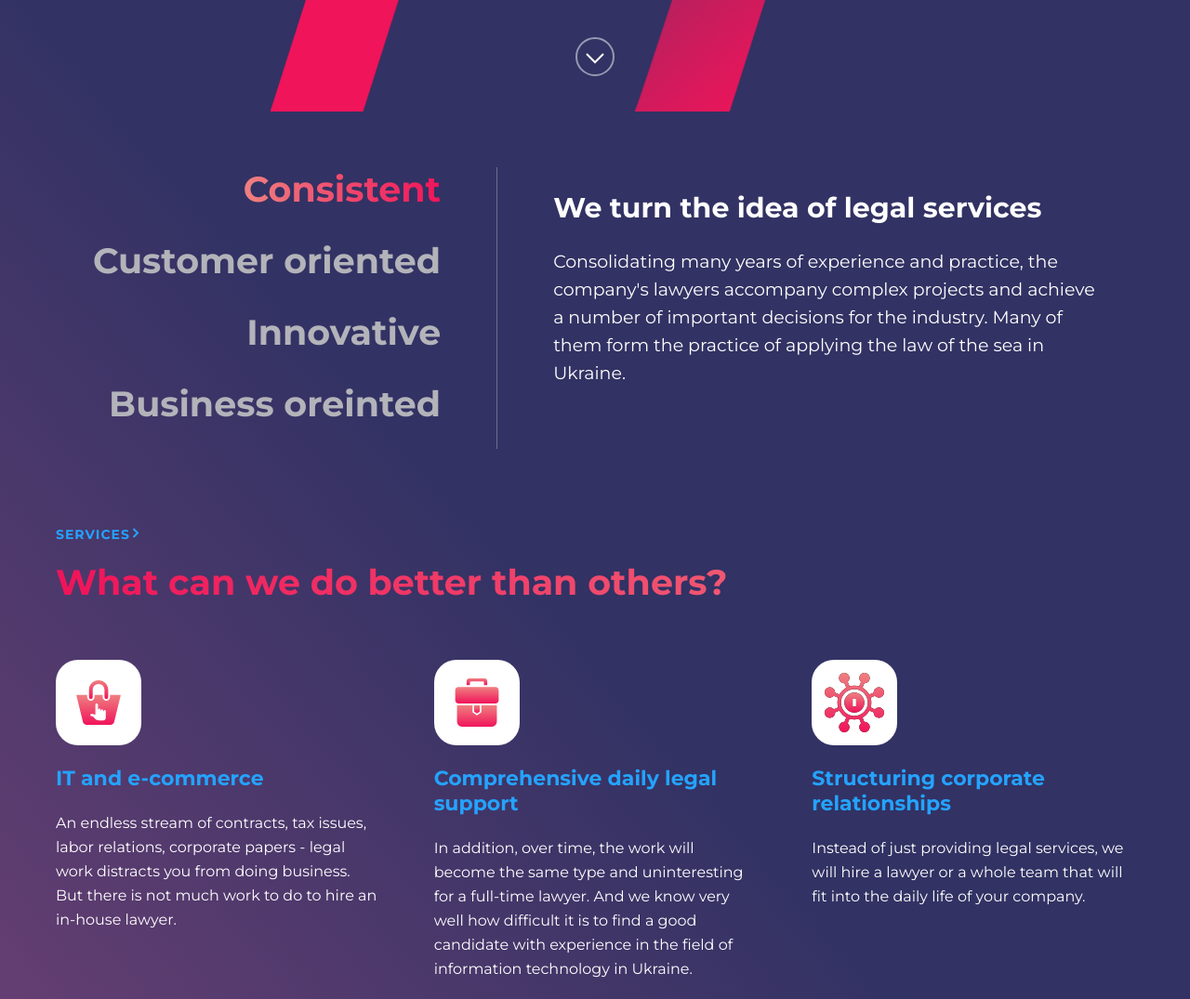
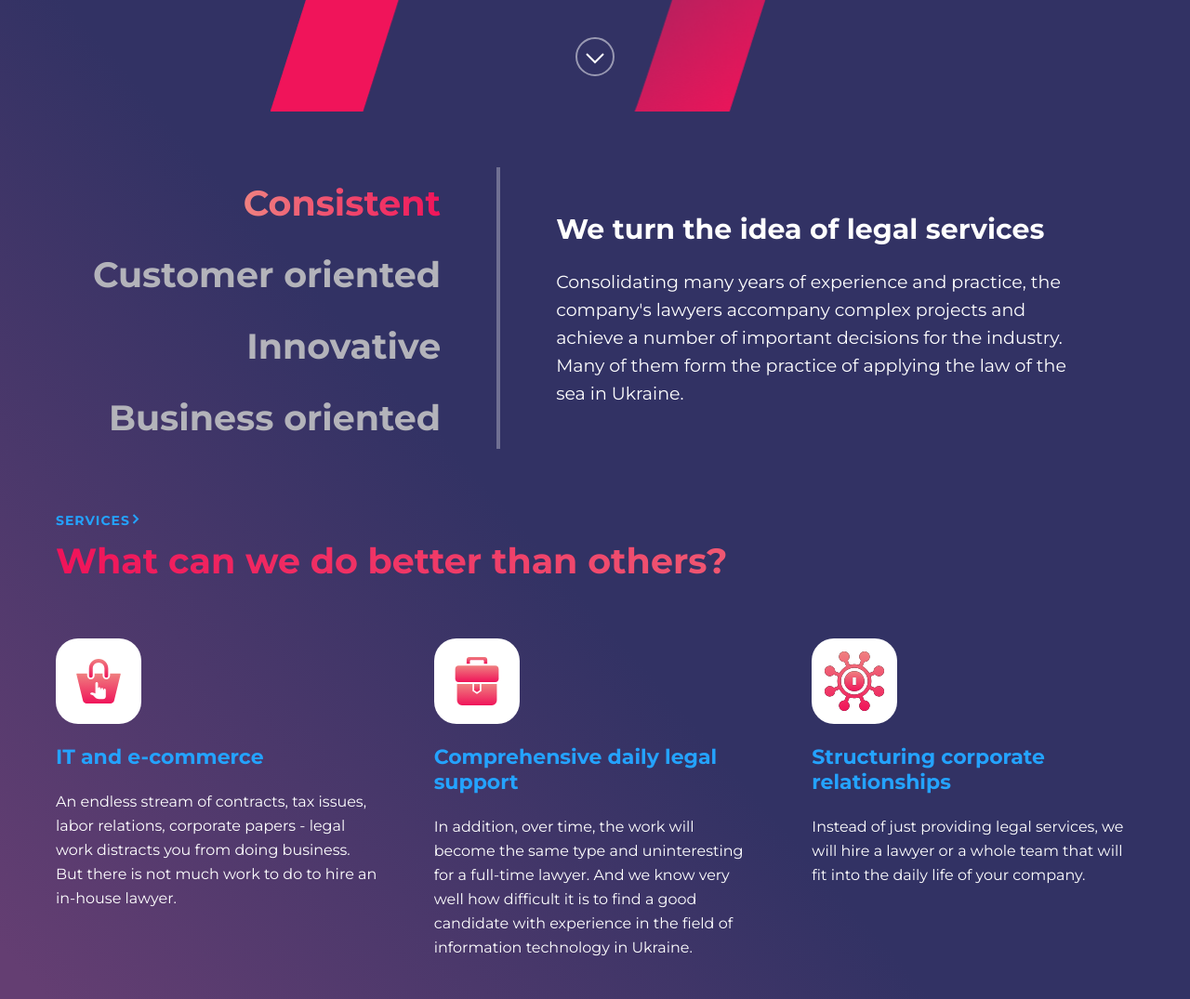
Before and after one commit to AlinaFishbakh/hlegal, a plain HTML site: page index.html in a window 1280 px wide. Shown: the part 680-1755 px from the top of the page at 93% size. Drawn offline with nearby package versions, Linux system fonts and the light colour scheme.

Commit message:
make style fixes

```diff
--- a/index.html
+++ b/index.html
@@ -101,7 +101,7 @@
     <main>
       <section class="splash">
         <h1>you legal solutions provider</h1>
-        <button type="button">
+        <button id="go-next" type="button">
           <svg xmlns="http://www.w3.org/2000/svg" width="42" height="42" viewBox="0 0 42 42" fill="none">
             <g clip-path="url(#clip0_22728_11340)">
               <circle opacity="0.5" cx="21" cy="21" r="20" stroke="currentColor" stroke-width="2" />
@@ -115,17 +115,17 @@
           </svg>
         </button>
       </section>
-      <section class="experience">
+      <section id="experience" class="experience">
         <div class="experience-links">
           <ul>
             <li><a class="active" href="#">Consistent</a></li>
             <li><a href="#">Customer oriented</a></li>
             <li><a href="#">Innovative</a></li>
-            <li><a href="#">Business oreinted</a></li>
+            <li><a href="#">Business oriented</a></li>
           </ul>
         </div>
         <div class="divider"></div>
-        <div>
+        <div class="experience-content">
           <h2>We turn the idea of legal services</h2>
           <p>
             Consolidating many years of experience and practice, the company's lawyers accompany complex projects and
@@ -756,6 +756,10 @@
           autoplaySpeed: 2000,
         });
       });
+
+      document.getElementById("go-next").addEventListener("click", () => {
+        document.getElementById("experience").scrollIntoView({ behavior: "smooth" });
+      });
     </script>
   </body>
 </html>
--- a/styles.css
+++ b/styles.css
@@ -163,16 +163,32 @@ h1 {
     width: 1360px;
     gap: 60px;
     margin: auto;
+    min-height: 303px;
 }
 .divider {
-    width: 4px;
+    min-width: 4px;
     height: 303px;
     background: rgba(255, 255, 255, 0.30);
+}
+.experience-content {
+    display: flex;
+    flex-direction: column;
+    justify-content: center;
+}
+.experience-content p {
+    margin: 0;
+}
+.experience-content h2 {
+    margin-top: 0;
 }
 .experience-links ul {
     display: flex;
     flex-direction: column;
     align-items: flex-end;
+    height: 100%;
+    justify-content: space-around;
+    padding: 14.5px 0;
+    box-sizing: border-box;
     gap: 30px;
 }
 .experience-links a {
@@ -211,6 +227,10 @@ h1 {
 .services-container {
     padding: 0 60px;
 }
+.services-container > h3 {
+    margin-top: 0;
+    margin-bottom: 10px;
+}
 a.capslink {
     color: #24A3FF;
     font-size: 14px;
@@ -233,7 +253,6 @@ a.capslink {
     background-clip: text;
     -webkit-background-clip: text;
     -webkit-text-fill-color: transparent;
-
 }
 .services {
     display: flex;
@@ -257,6 +276,8 @@ a.capslink {
     font-style: normal;
     font-weight: 400;
     line-height: 26px;
+    margin-top: 15px;
+    margin-bottom: 0;
 }
 .service-icon {
     display: flex;
@@ -540,6 +561,9 @@ footer > .copyright {
     .slider-container {
         padding: 0 60px;
     }
+    .clients {
+        margin-bottom: 0;
+    }
 }
 @media (max-width: 1024px) {
     .experience {
@@ -566,6 +590,7 @@ footer > .copyright {
         background-size: cover;
     }
     .experience {
+        min-height: 0;
         flex-direction: column;
     }
     .experience .divider {
@@ -703,9 +728,6 @@ footer > .copyright {
         align-items: center;
         margin: auto;
     }
-    .clients {
-        margin-bottom: 0;
-    }
     .publications {
         padding: 30px;
     }
```
